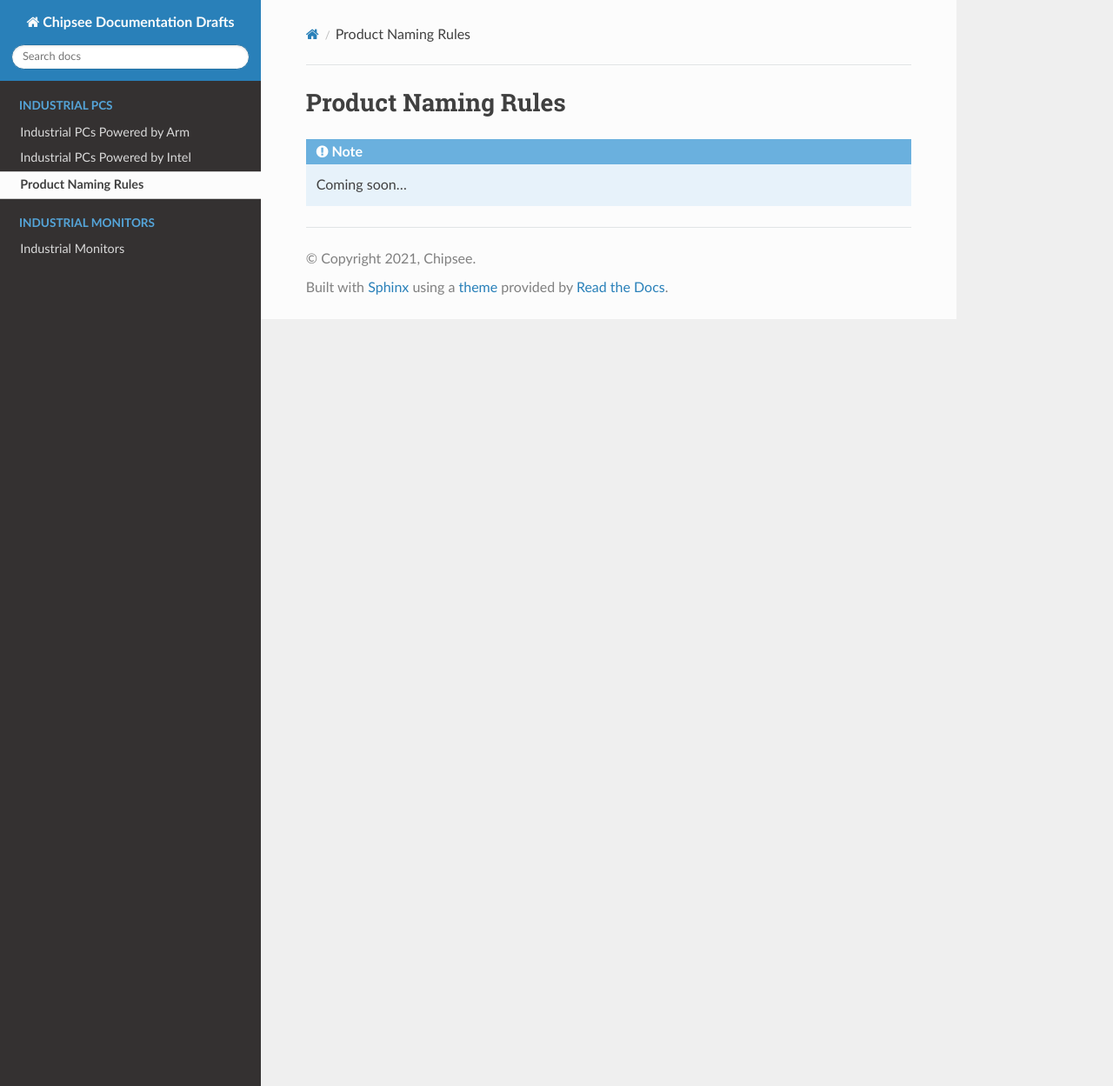
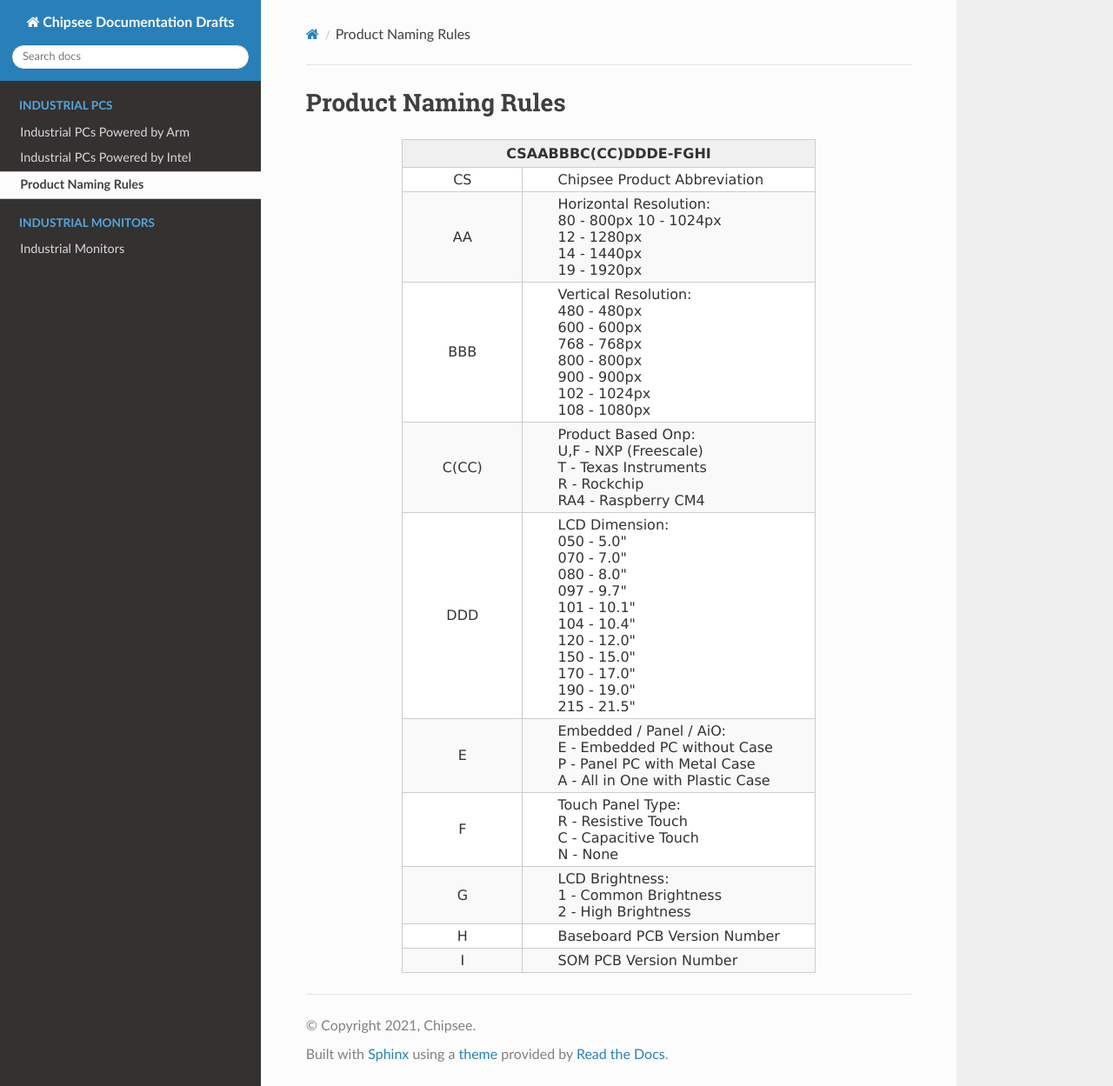
Before and after one commit to darebgd/DareDoc, a Sphinx documentation site: the page built from docs/source/Nomenclature/index.rst, in a window 1280 px wide and 1249 px high. Shown: the whole window at 87% size. Built offline with Sphinx 7.4.7 and the Read the Docs theme 2.0.0, drawn with Linux system fonts in a browser that asks for light colours.

Commit message:
Added first naming rules in HTML - let's see if it works

```diff
--- a/docs/source/Nomenclature/index.rst
+++ b/docs/source/Nomenclature/index.rst
@@ -3,6 +3,73 @@
 Product Naming Rules
 ====================
 
-.. note::
+.. raw:: html
 
-    Coming soon...
+      <style type="text/css">
+  .tg  {border-collapse:collapse;border-color:#ccc;border-spacing:0;margin:0px auto;}
+  .tg td{background-color:#fff;border-color:#ccc;border-style:solid;border-width:1px;color:#333;
+    font-family:Arial, sans-serif;font-size:14px;overflow:hidden;padding:4px 40px;word-break:normal;}
+  .tg th{background-color:#f0f0f0;border-color:#ccc;border-style:solid;border-width:1px;color:#333;
+    font-family:Arial, sans-serif;font-size:14px;font-weight:normal;overflow:hidden;padding:4px 40px;word-break:normal;}
+  .tg .tg-bx8d{border-color:inherit;color:#333333;font-family:Verdana, Geneva, sans-serif !important;;font-size:16px;font-weight:bold;
+    text-align:center;vertical-align:middle;padding:6px 40px}
+  .tg .tg-r8ve{border-color:inherit;font-family:Verdana, Geneva, sans-serif !important;;font-size:16px;text-align:center;
+    vertical-align:middle}
+  .tg .tg-0bqc{border-color:inherit;font-family:Verdana, Geneva, sans-serif !important;;font-size:16px;text-align:left;
+    vertical-align:middle}
+  .tg .tg-4jdj{background-color:#f9f9f9;border-color:inherit;font-family:Verdana, Geneva, sans-serif !important;;font-size:16px;
+    text-align:center;vertical-align:middle}
+  .tg .tg-nwbp{background-color:#f9f9f9;border-color:inherit;font-family:Verdana, Geneva, sans-serif !important;;font-size:16px;
+    text-align:left;vertical-align:middle}
+  </style>
+  <table class="tg">
+  <thead>
+    <tr>
+      <th class="tg-bx8d" colspan="2" rowspan="2">CSAABBBC(CC)DDDE-FGHI</th>
+    </tr>
+    <tr>
+    </tr>
+  </thead>
+  <tbody>
+    <tr>
+      <td class="tg-r8ve">CS</td>
+      <td class="tg-0bqc">Chipsee Product Abbreviation</td>
+    </tr>
+    <tr>
+      <td class="tg-4jdj"> AA <br></td>
+      <td class="tg-nwbp">Horizontal Resolution:<br>80 - 800px 10 - 1024px <br>12 - 1280px <br>14 - 1440px <br>19 - 1920px</td>
+    </tr>
+    <tr>
+      <td class="tg-r8ve">BBB</td>
+      <td class="tg-0bqc">Vertical Resolution:<br>480 - 480px<br>600 - 600px<br>768 - 768px<br>800 - 800px<br>900 - 900px<br>102 - 1024px<br>108 - 1080px</td>
+    </tr>
+    <tr>
+      <td class="tg-4jdj">C(CC)</td>
+      <td class="tg-nwbp">Product Based Onp:<br>U,F - NXP (Freescale)<br>T - Texas Instruments<br>R - Rockchip<br>RA4 - Raspberry CM4</td>
+    </tr>
+    <tr>
+      <td class="tg-r8ve">&nbsp;&nbsp;DDD&nbsp;&nbsp;</td>
+      <td class="tg-0bqc">LCD Dimension:<br>050 - 5.0"<br>070 - 7.0"<br>080 - 8.0"<br>097 - 9.7"<br>101 - 10.1"<br>104 - 10.4"<br>120 - 12.0"<br>150 - 15.0"<br>170 - 17.0"<br>190 - 19.0"<br>215 - 21.5"</td>
+    </tr>
+    <tr>
+      <td class="tg-4jdj">E</td>
+      <td class="tg-nwbp">Embedded / Panel / AiO:<br>E - Embedded PC without Case<br>P - Panel PC with Metal Case<br>A - All in One with Plastic Case</td>
+    </tr>
+    <tr>
+      <td class="tg-r8ve">F</td>
+      <td class="tg-0bqc">Touch Panel Type:<br>R - Resistive Touch<br>C - Capacitive Touch<br>N - None</td>
+    </tr>
+    <tr>
+      <td class="tg-4jdj">G<br></td>
+      <td class="tg-nwbp">LCD Brightness:<br>1 - Common Brightness<br>2 - High Brightness</td>
+    </tr>
+    <tr>
+      <td class="tg-r8ve">H</td>
+      <td class="tg-0bqc">Baseboard PCB Version Number</td>
+    </tr>
+    <tr>
+      <td class="tg-4jdj">I</td>
+      <td class="tg-nwbp">SOM PCB Version Number  </td>
+    </tr>
+  </tbody>
+  </table>
```
